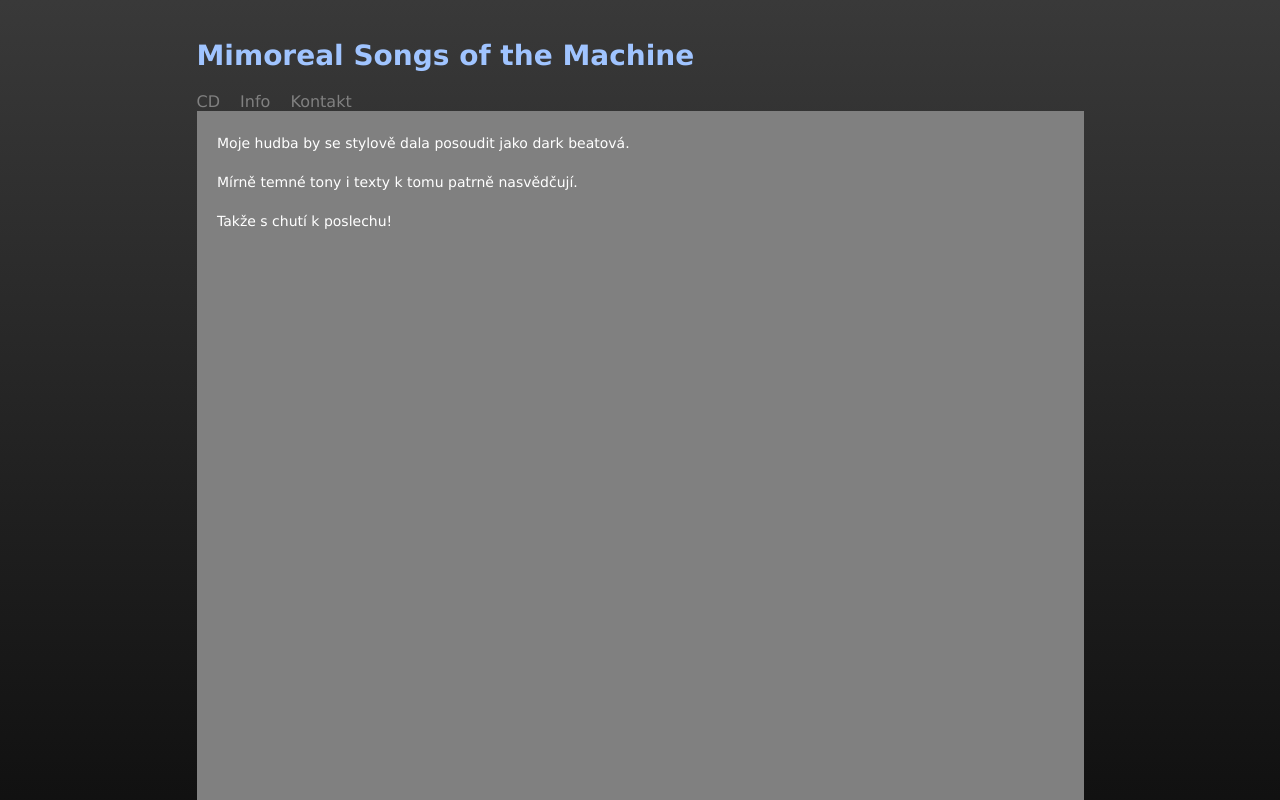
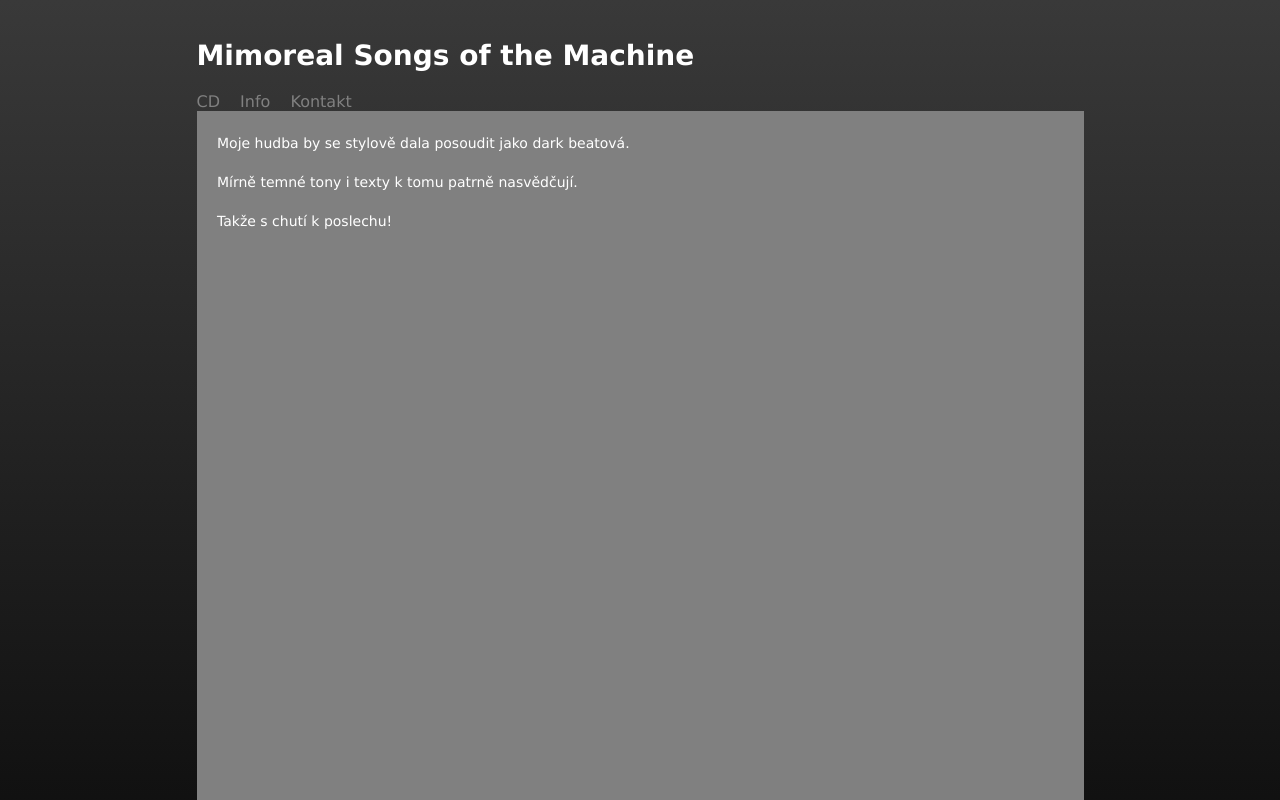
Before and after one commit to lubomirkamensky/mimoreal, a plain HTML site: page docs/index.html in a window 1280 px wide. Shown: the top 800 px of the page. Drawn offline with Linux system fonts and the light colour scheme.

Commit message:
Update index.html

```diff
--- a/docs/index.html
+++ b/docs/index.html
@@ -24,7 +24,7 @@
 
   /* nadpis */
   h1 {
-    color: #A0C4FF;
+    color: #ffffff;
     font-size: 28px;
     margin-bottom: 20px;
   }
```
